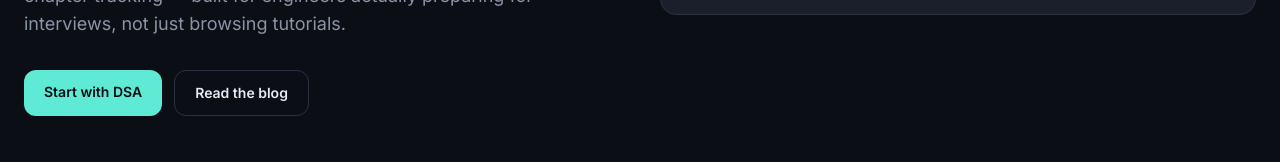
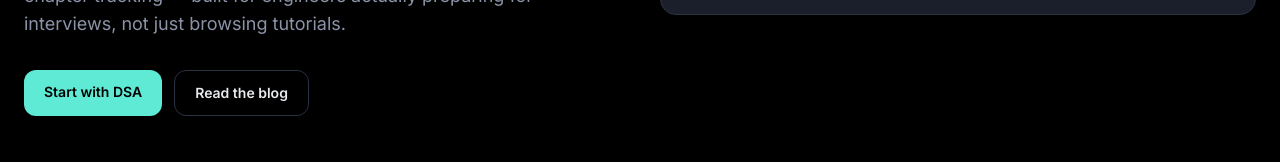
Before and after one commit to Blog-Webs/blog-website, a React (Vite) app in the folder client/: page / in a window 1280 px wide. Shown: the part 533-695 px from the top of the page. Built offline with nearby package versions, Linux system fonts and the light colour scheme; no server answers.

Commit message:
black theme enable, and update the favicon

```diff
--- a/client/index.html
+++ b/client/index.html
@@ -2,9 +2,9 @@
 <html lang="en">
   <head>
     <meta charset="UTF-8" />
-    <link rel="icon" type="image/svg+xml" href="/favicon.svg" />
+    <link rel="icon" type="image/svg+xml" href="/favicon.png" />
     <meta name="viewport" content="width=device-width, initial-scale=1.0" />
-    <title>HttpTechNex — Learn DSA, Java & Aptitude</title>
+    <title>HttpTechNex - Learn DSA, Java & Aptitude</title>
   </head>
   <body>
     <div id="root"></div>
--- a/client/src/index.css
+++ b/client/src/index.css
@@ -3,7 +3,7 @@
 
 :root {
   /* Dark theme (default) */
-  --bg: #0B0E14;
+  --bg: #000000;
   --surface: #1A1F2B;
   --surface-raised: #20273A;
   --border: #2A3142;
```
Also changed, not shown: client/public/favicon.png (added).
